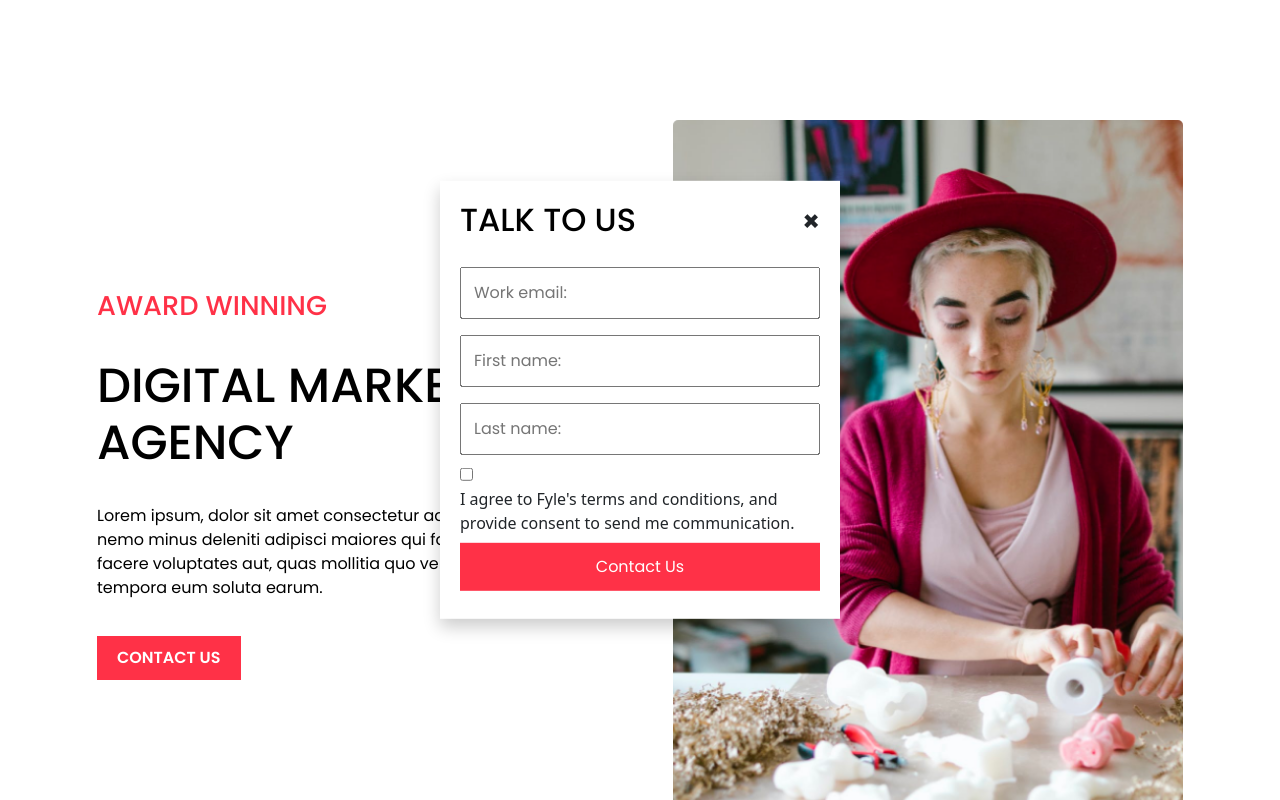
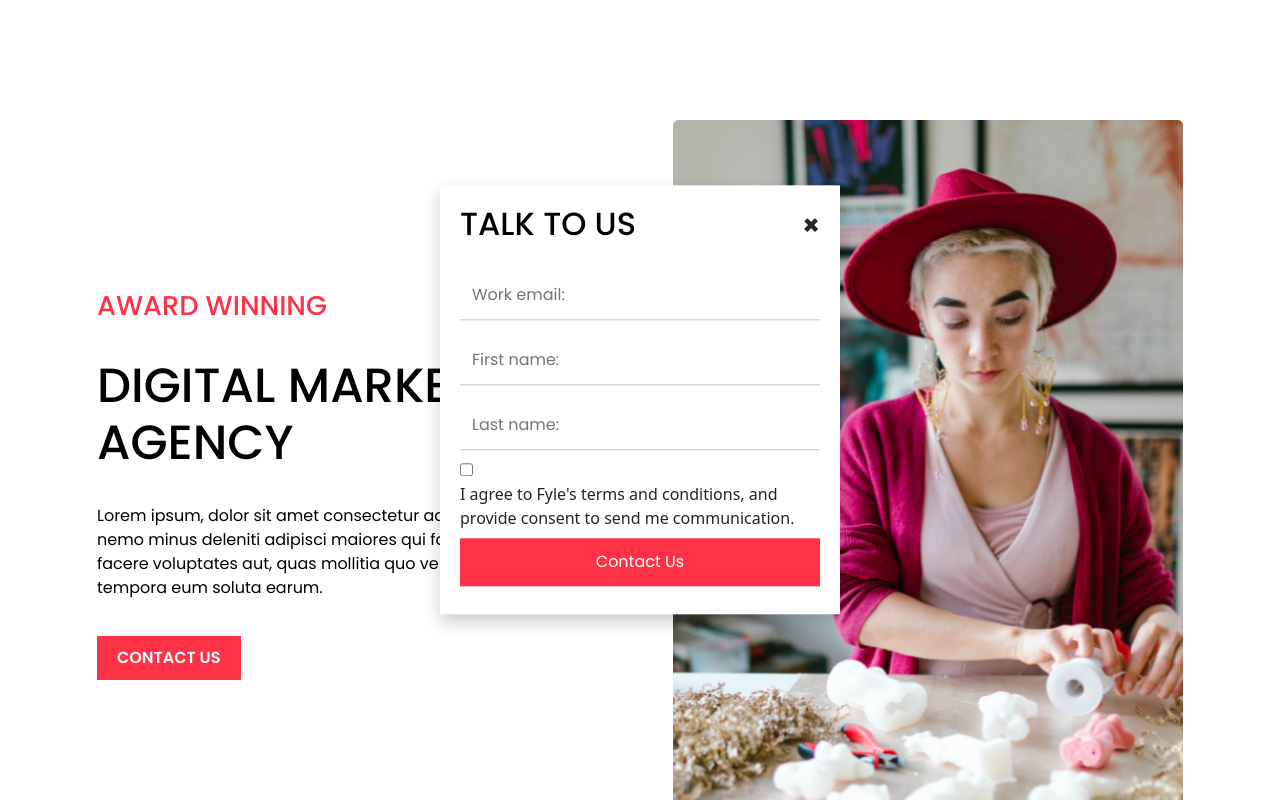
Before and after one commit to honeypathkar/Website-Homepage, a website built with Vite: page index.html in a window 1280 px wide. Both pictures are taken after a click on the button "CONTACT US". Shown: the top 800 px of the page. Built offline with nearby package versions, Linux system fonts and the light colour scheme; a web font is replaced by a local one.

Commit message:
Fixing form

```diff
--- a/style.css
+++ b/style.css
@@ -349,6 +349,13 @@ h5 {
 }
 
 .popup .form input[type="text"],
+.popup .form input[type="email"] {
+    border: none;
+    outline: none;
+    border-bottom: 1px solid rgb(198, 198, 198);
+}
+
+.popup .form input[type="text"],
 .popup .form input[type="email"],
 .popup .form input[type="submit"] {
     width: 100%;
```
Lines whose indentation alone changed are shown as unchanged.
